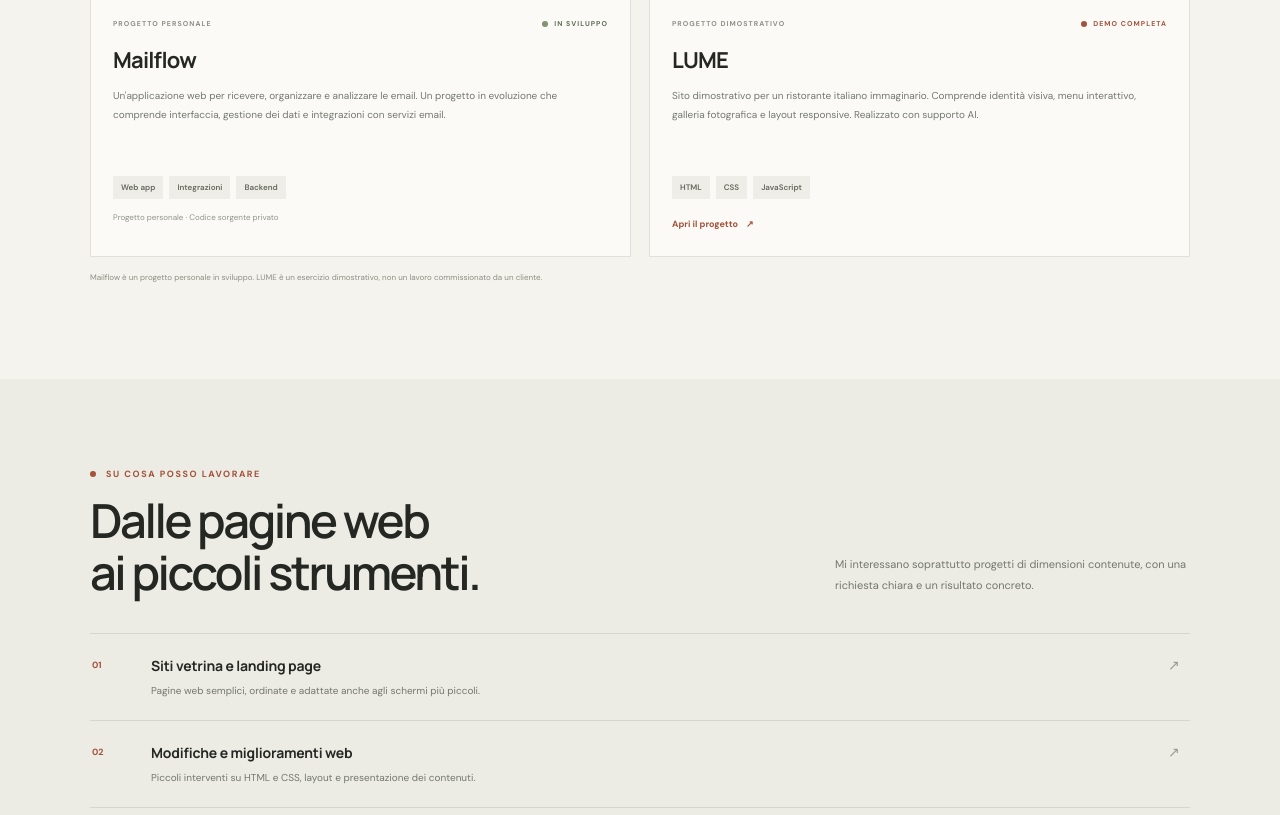
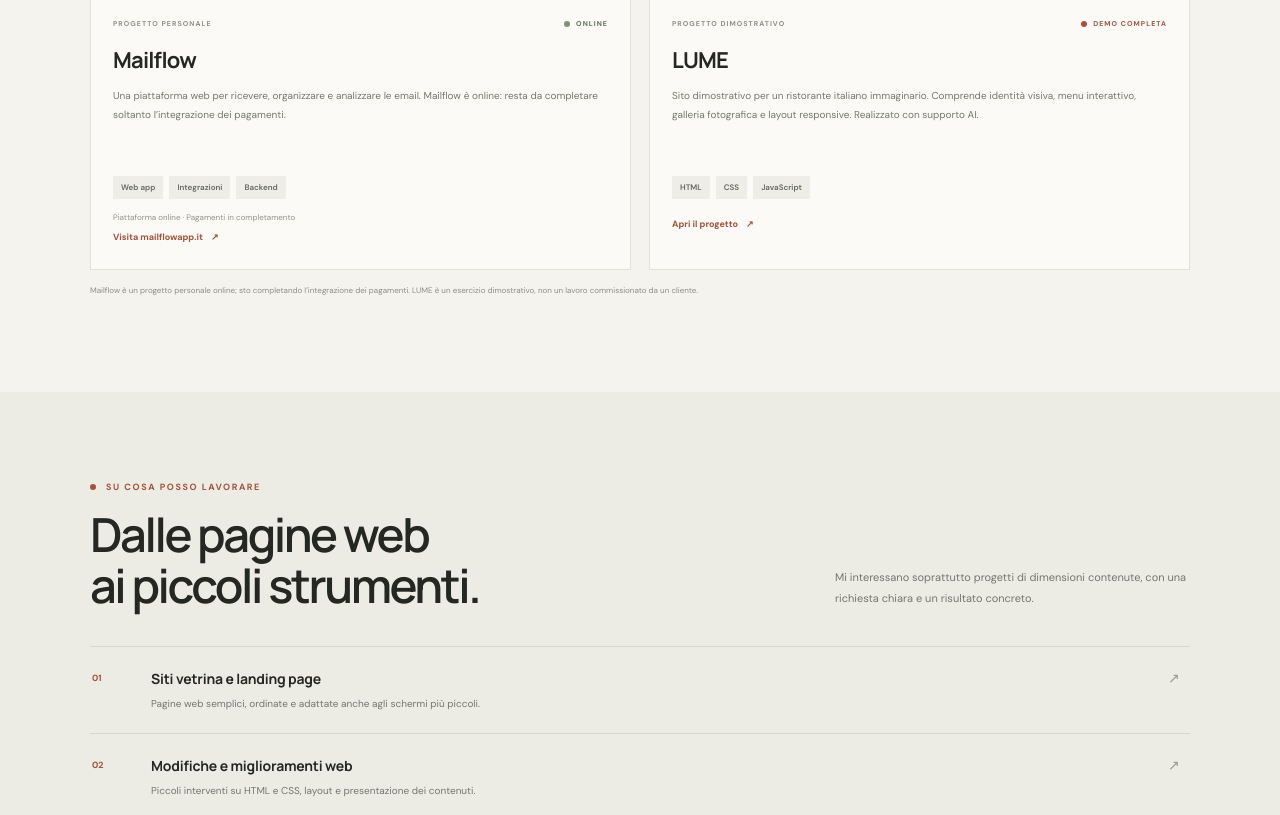
Before and after one commit to DaniRiva09/portfolio, a plain HTML site: page index.html in a window 1280 px wide. Shown: the part 1106-1921 px from the top of the page. Drawn offline with Linux system fonts and the light colour scheme.

Commit message:
Update Mailflow portfolio status and official link

```diff
--- a/index.html
+++ b/index.html
@@ -64,11 +64,12 @@
             <div class="mailflow-shape shape-one"></div><div class="mailflow-shape shape-two"></div>
           </div>
           <div class="project-content">
-            <div class="project-meta"><span data-i18n="personalProject">PROGETTO PERSONALE</span><span class="status status-progress"><i></i><span data-i18n="inProgress">IN SVILUPPO</span></span></div>
+            <div class="project-meta"><span data-i18n="personalProject">PROGETTO PERSONALE</span><span class="status status-progress"><i></i><span data-i18n="mailflowStatus">ONLINE</span></span></div>
             <h3>Mailflow</h3>
-            <p data-i18n="mailflowText">Un'applicazione web per ricevere, organizzare e analizzare le email. Un progetto in evoluzione che comprende interfaccia, gestione dei dati e integrazioni con servizi email.</p>
+            <p data-i18n="mailflowText">Una piattaforma web per ricevere, organizzare e analizzare le email. Mailflow è online: resta da completare soltanto l’integrazione dei pagamenti.</p>
             <div class="tags"><span>Web app</span><span data-i18n="tagIntegrations">Integrazioni</span><span data-i18n="tagBackend">Backend</span></div>
-            <p class="project-footnote" data-i18n="mailflowNote">Progetto personale · Codice sorgente privato</p>
+            <p class="project-footnote" data-i18n="mailflowNote">Piattaforma online · Pagamenti in completamento</p>
+            <a class="project-open" href="https://mailflowapp.it" target="_blank" rel="noopener noreferrer"><span data-i18n="visitMailflow">Visita mailflowapp.it</span><span aria-hidden="true">↗</span></a>
           </div>
         </article>
 
@@ -86,7 +87,7 @@
           </div>
         </article>
       </div>
-      <p class="work-note" data-i18n="workNote">Mailflow è un progetto personale in sviluppo. LUME è un esercizio dimostrativo, non un lavoro commissionato da un cliente.</p>
+      <p class="work-note" data-i18n="workNote">Mailflow è un progetto personale online; sto completando l’integrazione dei pagamenti. LUME è un esercizio dimostrativo, non un lavoro commissionato da un cliente.</p>
     </section>
 
     <section class="what-section" id="cosa-faccio">
```
